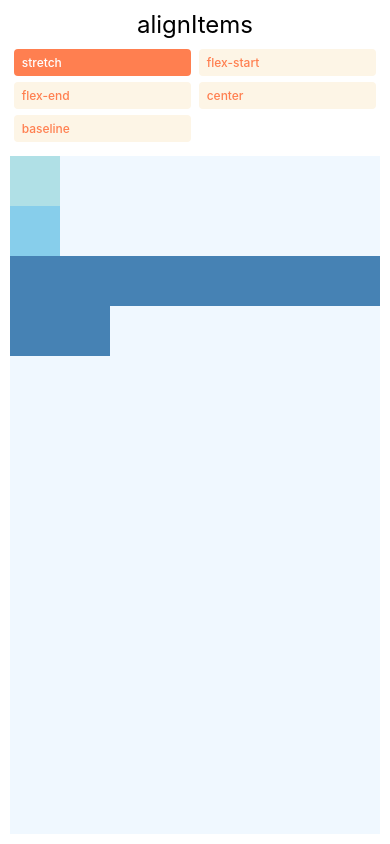
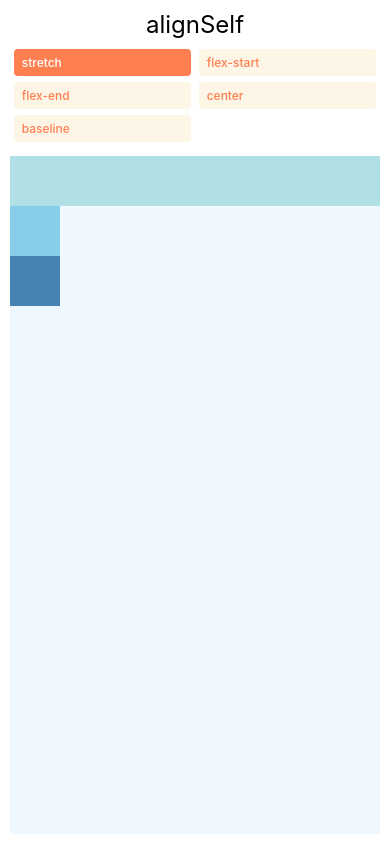
Before and after one commit to kencha-a11/AppDev2, a React Native app in the folder react-native-flexbox/: screen / in a window 390 px wide. Built offline with nearby package versions, Linux system fonts and the light colour scheme.

Commit message:
Done with Align Self section

```diff
--- a/react-native-flexbox/App.js
+++ b/react-native-flexbox/App.js
@@ -1,10 +1,11 @@
 import { StatusBar } from 'expo-status-bar';
 import { StyleSheet, Text, View } from 'react-native';
-import Flex from './Flex';
-import FlexDirectionBasics from './FlexDirectionBasics';
-import DirectionLayout from './DirectionLayout';
-import JustifyContentBasics from './JustifyContentBasics';
-import AlignItemsLayout from './AlignItemsLayout';
+import Flex from './src/Flex';
+import FlexDirectionBasics from "./src/FlexDirectionBasics";
+import DirectionLayout from "./src/DirectionLayout";
+import JustifyContentBasics from "./src/JustifyContentBasics";
+import AlignItemsLayout from "./src/AlignItemsLayout";
+import AlignSelfLayout from './src/AlignSelfLayout';
 
 export default function App() {
   return (
@@ -16,7 +17,8 @@
     // <FlexDirectionBasics />
     // <DirectionLayout />
     // <JustifyContentBasics />
-    <AlignItemsLayout />
+    // <AlignItemsLayout />
+    <AlignSelfLayout/>
   );
 }
 
--- /dev/null
+++ b/react-native-flexbox/src/AlignSelfLayout.js
@@ -0,0 +1,107 @@
+import {useState} from 'react';
+import {View, TouchableOpacity, Text, StyleSheet} from 'react-native';
+
+const AlignSelfLayout = () => {
+  const [alignSelf, setAlignSelf] = useState('stretch');
+
+  return (
+    <PreviewLayout
+      label="alignSelf"
+      selectedValue={alignSelf}
+      values={['stretch', 'flex-start', 'flex-end', 'center', 'baseline']}
+      setSelectedValue={setAlignSelf}>
+      <View
+        style={[
+          styles.box,
+          {
+            alignSelf,
+            width: 'auto',
+            minWidth: 50,
+            backgroundColor: 'powderblue',
+          },
+        ]}
+      />
+      <View style={[styles.box, {backgroundColor: 'skyblue'}]} />
+      <View style={[styles.box, {backgroundColor: 'steelblue'}]} />
+    </PreviewLayout>
+  );
+};
+
+
+
+const PreviewLayout = ({
+  label,
+  children,
+  values,
+  selectedValue,
+  setSelectedValue,
+}) => (
+  <View style={{padding: 10, flex: 1}}>
+    <Text style={styles.label}>{label}</Text>
+    <View style={styles.row}>
+      {values.map(value => (
+        <TouchableOpacity
+          key={value}
+          onPress={() => setSelectedValue(value)}
+          style={[styles.button, selectedValue === value && styles.selected]}>
+          <Text
+            style={[
+              styles.buttonLabel,
+              selectedValue === value && styles.selectedLabel,
+            ]}>
+            {value}
+          </Text>
+        </TouchableOpacity>
+      ))}
+    </View>
+    <View style={styles.container}>{children}</View>
+  </View>
+);
+
+
+const styles = StyleSheet.create({
+  container: {
+    flex: 1,
+    marginTop: 8,
+    backgroundColor: 'aliceblue',
+    minHeight: 200,
+  },
+  box: {
+    width: 50,
+    height: 50,
+  },
+  row: {
+    flexDirection: 'row',
+    flexWrap: 'wrap',
+  },
+  button: {
+    paddingHorizontal: 8,
+    paddingVertical: 6,
+    borderRadius: 4,
+    backgroundColor: 'oldlace',
+    alignSelf: 'flex-start',
+    marginHorizontal: '1%',
+    marginBottom: 6,
+    minWidth: '48%',
+    textAlign: 'center',
+  },
+  selected: {
+    backgroundColor: 'coral',
+    borderWidth: 0,
+  },
+  buttonLabel: {
+    fontSize: 12,
+    fontWeight: '500',
+    color: 'coral',
+  },
+  selectedLabel: {
+    color: 'white',
+  },
+  label: {
+    textAlign: 'center',
+    marginBottom: 10,
+    fontSize: 24,
+  },
+});
+
+export default AlignSelfLayout;
```
Also changed, not shown: react-native-flexbox/src/AlignItemsLayout.js (renamed from react-native-flexbox/AlignItemsLayout.js), react-native-flexbox/src/DirectionLayout.js (renamed from react-native-flexbox/DirectionLayout.js), react-native-flexbox/src/Flex.js (renamed from react-native-flexbox/Flex.js), react-native-flexbox/src/FlexDirectionBasics.js (renamed from react-native-flexbox/FlexDirectionBasics.js), react-native-flexbox/src/JustifyContentBasics.js (renamed from react-native-flexbox/JustifyContentBasics.js).
